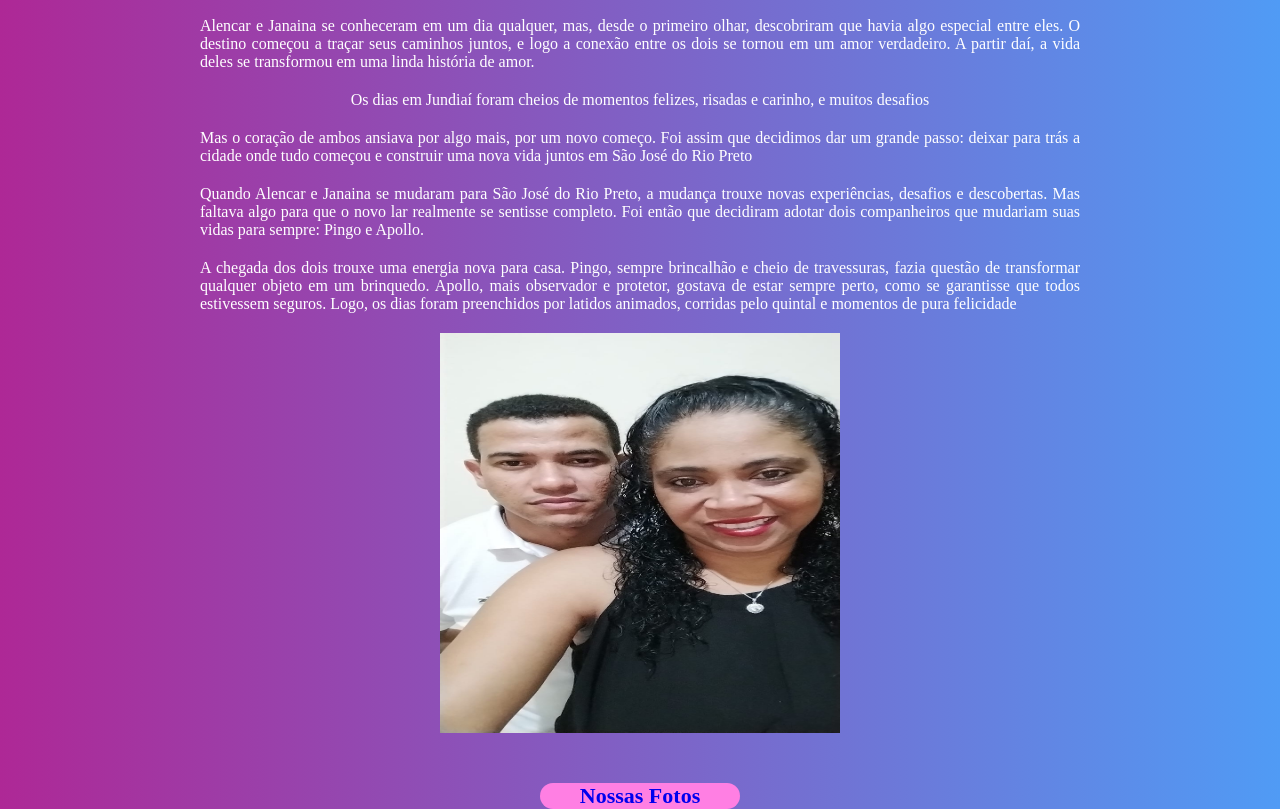
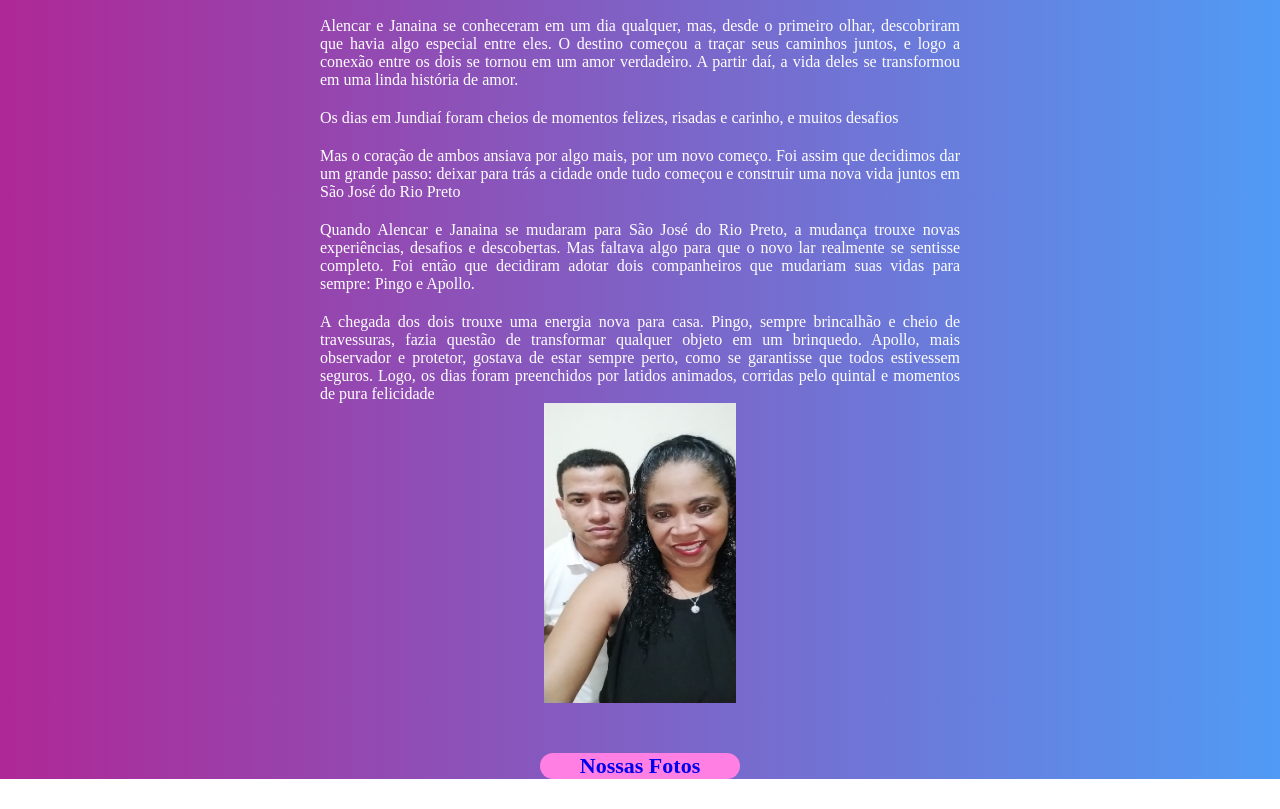
Before and after one commit to alencarpereira/Alejana, a plain HTML site: page index.html in a window 1280 px wide. Shown: the part 61-870 px from the top of the page. After the commit the page ends 840 px from the top, so only its background shows below. Drawn offline with Linux system fonts and the light colour scheme.

Commit message:
arrumando hover

```diff
--- a/style.css
+++ b/style.css
@@ -10,12 +10,12 @@ body {
     background: linear-gradient(to right, #ae2896, #509bf5);
 }
 div {
+    width: 50%;
     display: flex;
     justify-content: center;
-    align-items: center;
+    align-items: space-between;
     flex-direction: column;
-    margin-left: 200px;
-    margin-right: 200px;
+    margin : 0 auto;
 }
 h1 {
     text-align: center;
@@ -35,7 +35,7 @@ p {
     justify-content: center;
     align-items: center;
     flex-direction: column;
-    margin-top: 20px;
+    margin: 0 auto;
     color: #000;
     width: 200px;
     border: none;
@@ -45,13 +45,20 @@ p {
     font-weight: 700;
     font-size: 22px;
     margin-top: 50px;
+    transition: 0s.3s;
 }
 
+button:hover {
+    background: #eed2ed;
+    color: #000;
+    cursor: pointer;
+}
 .container1 img {
-    width: 400px;
+    width: 30%;
+    height: 300px;
+    margin: 0 auto;
 
-    height: 400px;
-    margin-top: 20px;
+
 
 }
 
```
